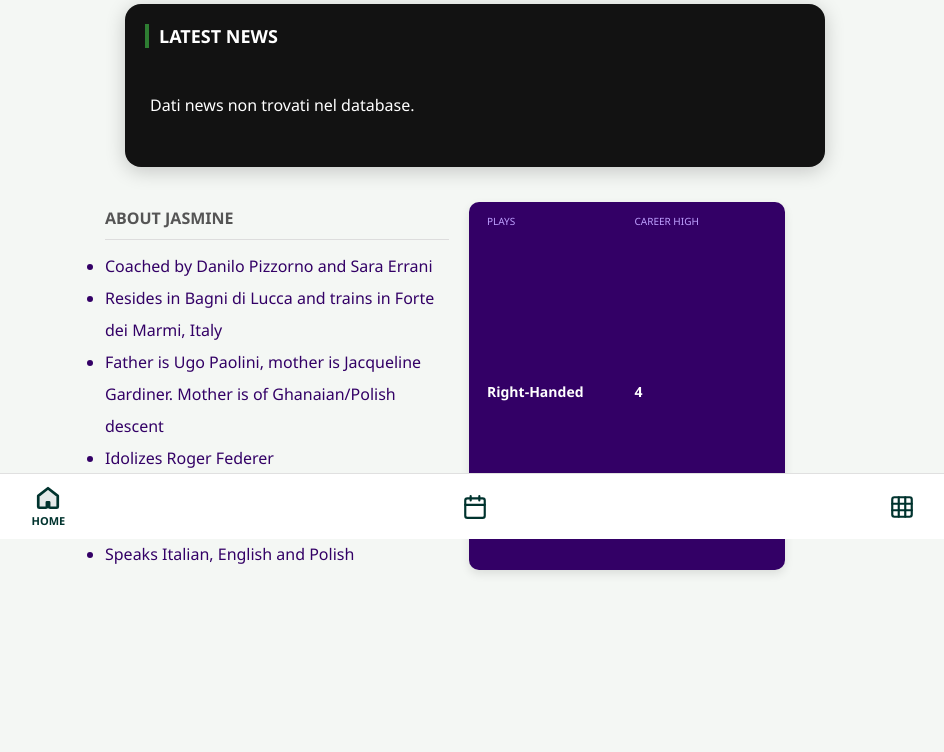
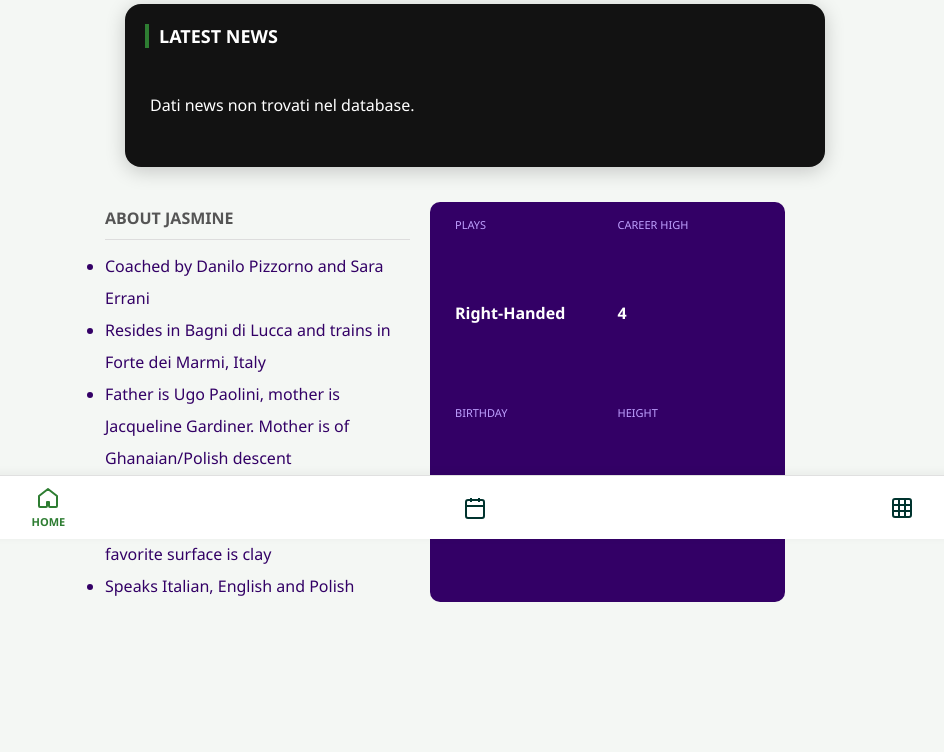
Before and after one commit to federai932/jasmine-live, a Flask app: page / in a window 1280 px wide. Shown: the part 261-1013 px from the top of the page, without its empty margins (165-1109 px from the left). Before the commit the page ends 835 px from the top, so only its background shows below. Run offline with Flask 3, Linux system fonts and the light colour scheme; data that the repository does not hold is empty.

Commit message:
index.html

```diff
--- a/templates/index.html
+++ b/templates/index.html
@@ -2,16 +2,15 @@
 <html lang="it">
 <head>
     <meta charset="UTF-8">
-    <meta name="viewport" content="width=device-width, initial-scale=1.0, maximum-scale=1.0, user-scalable=no">
+    <meta name="viewport" content="width=device-width, initial-scale=1.0, viewport-fit=cover">
     <title>Game Set Jasmine | App</title>
     <style>
         /* --- STILE ORIGINALE INTEGRALE --- */
-        body { font-family: 'Segoe UI', Arial, sans-serif; background-color: #f4f7f4; display: flex; flex-direction: column; align-items: center; padding: 20px; margin: 0; padding-bottom: 100px; }
+        body { font-family: 'Segoe UI', Arial, sans-serif; background-color: #f4f7f4; display: flex; flex-direction: column; align-items: center; padding: 20px; margin: 0; padding-bottom: 120px; }
         h1 { color: #1a5c20; text-transform: uppercase; margin-top: 10px; font-size: 28px; text-align: center; }
         .image-container { width: 160px; height: 160px; border-radius: 50%; border: 6px solid #2e7d32; overflow: hidden; display: flex; justify-content: center; align-items: center; background-color: white; box-shadow: 0 4px 12px rgba(0,0,0,0.2); margin-bottom: 10px; }
         .image-container img { width: 100%; height: 100%; object-fit: cover; object-position: center 10%; transform: scale(1.1); }
 
-        /* News e Tabelle (Sempre uguali) */
         .news-wrapper { width: 100%; max-width: 700px; background: #121212; border-radius: 16px; padding: 20px; margin-top: 25px; margin-bottom: 20px; color: white; box-shadow: 0 4px 20px rgba(0,0,0,0.2); box-sizing: border-box; }
         .news-wrapper h2 { font-size: 18px; margin-top: 0; margin-bottom: 15px; border-left: 4px solid #2e7d32; padding-left: 10px; text-transform: uppercase; }
         .news-scroll-container { display: flex; overflow-x: auto; padding: 15px 5px; gap: 15px; }
@@ -22,30 +21,32 @@
 
         .biography-section { width: 100%; max-width: 700px; margin-top: 35px; margin-bottom: 30px; display: flex; flex-wrap: wrap; justify-content: center; gap: 20px; padding: 0 10px; }
         .bio-list { flex: 1; min-width: 300px; list-style: disc; text-align: left; padding-left: 20px; margin: 0; line-height: 2.0; color: #330066; }
-        .stats-box { background-color: #330066; color: white; padding: 12px 18px; border-radius: 10px; flex: 0 1 280px; display: grid; grid-template-columns: 1fr 1fr; gap: 5px 15px; box-shadow: 0 4px 10px rgba(0,0,0,0.1); }
+        .bio-title { width: 100%; text-align: left; font-weight: bold; color: #555; margin-bottom: 10px; border-bottom: 1px solid #ddd; padding-bottom: 5px; text-transform: uppercase; }
 
+        .stats-box { background-color: #330066; color: white; padding: 15px 25px; border-radius: 10px; flex: 1; min-width: 250px; display: grid; grid-template-columns: 1fr 1fr; gap: 5px 20px; }
+        .stat-label { font-size: 11px; text-transform: uppercase; color: #bfa0ff; }
+        .stat-value { font-size: 16px; font-weight: bold; margin-bottom: 10px; }
+
+        /* Tabelle - Ripristinate entrambe */
+        .ranking-wrapper { width: 100%; max-width: 1000px; display: flex; justify-content: center; gap: 20px; flex-wrap: wrap; }
         .ranking-card { flex: 1; min-width: 400px; background: white; border-radius: 15px; border: 3px solid #2e7d32; overflow: hidden; box-shadow: 0 10px 25px rgba(0,0,0,0.1); margin-bottom: 20px; }
         .table-scroll { max-height: 215px; overflow-y: auto; }
+        .table-title { font-size: 16px; font-weight: bold; color: #1a5c20; padding: 15px; background-color: #e8f5e9; text-align: center; border-bottom: 1px solid #ddd; }
 
-        /* --- NAVBAR MODERNA (STILE FOTO CARICATA) --- */
+        /* --- NAVBAR MODERNA (STILE FOTO) --- */
         .bottom-nav {
-            position: fixed; bottom: 0; left: 0; width: 100%; height: 65px;
+            position: fixed; bottom: 0; left: 0; width: 100%;
             background: #ffffff; display: flex; justify-content: space-around;
             align-items: center; border-top: 1px solid #e0e0e0; z-index: 9999;
-            padding-bottom: env(safe-area-inset-bottom);
+            padding-top: 10px;
+            padding-bottom: calc(10px + env(safe-area-inset-bottom));
+            box-shadow: 0 -2px 10px rgba(0,0,0,0.05);
         }
-        .nav-item {
-            text-align: center; text-decoration: none; color: #00332e;
-            flex: 1; display: flex; flex-direction: column; align-items: center;
-            transition: all 0.2s ease;
-        }
-        .nav-icon-svg { width: 26px; height: 26px; stroke: currentColor; stroke-width: 2; fill: none; }
-        .nav-text {
-            font-size: 11px; font-weight: 800; text-transform: uppercase;
-            display: none; margin-top: 2px;
-        }
+        .nav-item { text-align: center; text-decoration: none; color: #00332e; flex: 1; display: flex; flex-direction: column; align-items: center; }
+        .nav-icon-svg { width: 24px; height: 24px; stroke: currentColor; stroke-width: 2; fill: none; }
+        .nav-text { font-size: 11px; font-weight: 800; text-transform: uppercase; display: none; margin-top: 4px; }
         .nav-item.active .nav-text { display: block; }
-        .nav-item.active .nav-icon-svg { fill: rgba(0, 51, 46, 0.1); stroke-width: 2.5; }
+        .nav-item.active { color: #2e7d32; }
 
         .page-content { display: none; width: 100%; max-width: 800px; }
         .page-content.active { display: block; }
@@ -53,6 +54,7 @@
 </head>
 <body>
 
+    <!-- SEZIONE HOME -->
     <div id="home-view" class="page-content active">
         <div class="image-container" style="margin: 0 auto;">
             <img src="{{ url_for('static', filename='jasmine_paolini.jpeg') }}" alt="Jasmine Paolini">
@@ -64,7 +66,7 @@
         </div>
         <div class="biography-section">
             <ul class="bio-list">
-                <div class="bio-title" style="text-align: left; font-weight: bold; color: #555; margin-bottom: 10px; border-bottom: 1px solid #ddd; padding-bottom: 5px; text-transform: uppercase;">About Jasmine</div>
+                <div class="bio-title">About Jasmine</div>
                 <li>Coached by Danilo Pizzorno and Sara Errani</li>
                 <li>Resides in Bagni di Lucca and trains in Forte dei Marmi, Italy</li>
                 <li>Father is Ugo Paolini, mother is Jacqueline Gardiner. Mother is of Ghanaian/Polish descent</li>
@@ -73,45 +75,41 @@
                 <li>Speaks Italian, English and Polish</li>
             </ul>
             <div class="stats-box">
-                <div class="stat-label" style="font-size: 10px; text-transform: uppercase; color: #bfa0ff;">PLAYS</div><div class="stat-label" style="font-size: 10px; text-transform: uppercase; color: #bfa0ff;">CAREER HIGH</div>
-                <div class="stat-value" style="font-size: 14px; font-weight: bold; margin-bottom: 8px; color: white;">Right-Handed</div><div class="stat-value" style="font-size: 14px; font-weight: bold; margin-bottom: 8px; color: white;">4</div>
+                <div class="stat-label">PLAYS</div><div class="stat-label">CAREER HIGH</div>
+                <div class="stat-value">Right-Handed</div><div class="stat-value">4</div>
+                <div class="stat-label">BIRTHDAY</div><div class="stat-label">HEIGHT</div>
+                <div class="stat-value">January 4, 1996</div><div class="stat-value">1.63m</div>
             </div>
         </div>
     </div>
 
+    <!-- SEZIONE RANKING (Entrambe le tabelle) -->
     <div id="ranking-view" class="page-content">
-        <h1 style="text-align: center;">Live Rankings</h1>
+        <h1 style="text-align: center; margin-top: 20px;">Live Rankings</h1>
         <div class="ranking-wrapper" style="margin-top: 20px;">
             <div class="ranking-card">
-                <div class="table-title" style="font-size: 16px; font-weight: bold; color: #1a5c20; padding: 15px; background-color: #e8f5e9; text-align: center; border-bottom: 1px solid #ddd;">Classifica Singolare WTA</div>
+                <div class="table-title">Classifica Singolare WTA (Top 10)</div>
                 <div class="table-scroll"> {{ tabella_html | safe }} </div>
+            </div>
+            <div class="ranking-card">
+                <div class="table-title">Classifica Doppio WTA (Top 10)</div>
+                <div class="table-scroll"> {{ tabella_doppio_html | safe }} </div>
             </div>
         </div>
     </div>
 
-    <!-- NAVBAR BASSA CON ICONE STILE FOTO -->
+    <!-- NAVBAR BASSA -->
     <nav class="bottom-nav">
-        <!-- HOME (Casetta stile foto) -->
         <a href="javascript:void(0)" class="nav-item active" id="btn-home" onclick="showTab('home')">
-            <svg class="nav-icon-svg" viewBox="0 0 24 24">
-                <path d="M3 10l9-7 9 7v10a1 1 0 0 1-1 1h-6a1 1 0 0 1-1-1v-4h-2v4a1 1 0 0 1-1 1H4a1 1 0 0 1-1-1V10z" stroke-linecap="round" stroke-linejoin="round""")/>>
-            </svg>
+            <svg class="nav-icon-svg" viewBox="0 0 24 24"><path d="M3 10l9-7 9 7v10a1 1 0 0 1-1 1h-6a1 1 0 0 1-1-1v-4h-2v4a1 1 0 0 1-1 1H4a1 1 0 0 1-1-1V10z" stroke-linecap="round" stroke-linejoin="round""")/>></svg>
             <span class="nav-text">Home</span>
         </a>
-        <!-- PROGRAMMA (Calendario stile foto) -->
         <a href="javascript:void(0)" class="nav-item" id="btn-programma" onclick="showTab('programma')">
-            <svg class="nav-icon-svg" viewBox="0 0 24 24">
-                <rect x="3" y="4" width="18" height="18" rx="2" stroke-linecap="round" stroke-linejoin="round""")/>>
-                <path d="M16 2v4M8 2v4M3 10h18" stroke-linecap="round" stroke-linejoin="round""")/>>
-            </svg>
+            <svg class="nav-icon-svg" viewBox="0 0 24 24"><rect x="3" y="4" width="18" height="18" rx="2""")/>><path d="M16 2v4M8 2v4M3 10h18""")/>></svg>
             <span class="nav-text">Programma</span>
         </a>
-        <!-- RANKING (Tabella stile foto) -->
         <a href="javascript:void(0)" class="nav-item" id="btn-ranking" onclick="showTab('ranking')">
-            <svg class="nav-icon-svg" viewBox="0 0 24 24">
-                <rect x="3" y="3" width="18" height="18" rx="2" stroke-linecap="round" stroke-linejoin="round""")/>>
-                <path d="M3 9h18M3 15h18M9 3v18M15 3v18" stroke-linecap="round" stroke-linejoin="round""")/>>
-            </svg>
+            <svg class="nav-icon-svg" viewBox="0 0 24 24"><rect x="3" y="3" width="18" height="18" rx="2""")/>><path d="M3 9h18M3 15h18M9 3v18M15 3v18""")/>></svg>
             <span class="nav-text">Ranking</span>
         </a>
     </nav>
```
